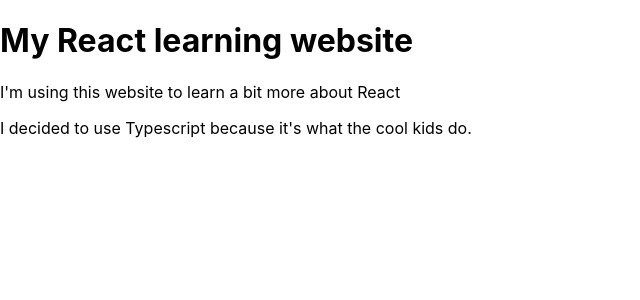
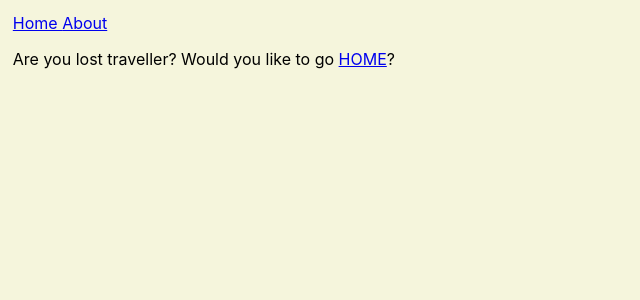
Before and after one commit to SamuelPimenta/SamuelPimenta.github.io, a React (Create React App) app: page / in a window 1280 px wide. Shown: the top 300 px of the page, without its empty margins (0-640 px from the left). Built offline with nearby package versions, Linux system fonts and the light colour scheme.

Commit message:
Adds home, about and not found pages

```diff
--- a/package.json
+++ b/package.json
@@ -1,7 +1,7 @@
 {
   "name": "my-app",
   "version": "0.1.0",
-  "homepage" : "https://SamuelPimenta.github.io/first-react-project",
+  "homepage": "https://SamuelPimenta.github.io/first-react-project",
   "private": true,
   "dependencies": {
     "@testing-library/jest-dom": "^5.16.5",
@@ -13,6 +13,7 @@
     "@types/react-dom": "^18.0.11",
     "react": "^18.2.0",
     "react-dom": "^18.2.0",
+    "react-router-dom": "^6.10.0",
     "react-scripts": "5.0.1",
     "typescript": "^4.9.5",
     "web-vitals": "^2.1.4"
--- a/src/App.tsx
+++ b/src/App.tsx
@@ -1,13 +1,18 @@
-import React from 'react';
-import Header from './Header';
-import SimpleParagraph from './SimpleParagraph';
+import TopBar from './components/bars/TopBar';
+import About from './pages/About';
+import Home from './pages/Home';
+import NotFound from './pages/NotFound';
+import { Route, Routes } from 'react-router-dom';
 
 function App() {
   return (
-    <div className="App">
-      <Header title='My React learning website'/>
-      <SimpleParagraph text="I'm using this website to learn a bit more about React"/>
-      <SimpleParagraph text="I decided to use Typescript because it's what the cool kids do."/>
+    <div className="app">
+      <TopBar/>
+      <Routes>
+        <Route path = "first-react-project/" element = {<Home/>}/>
+        <Route path = "first-react-project/about" element = {<About/>}/>
+        <Route path = "*" element = {<NotFound/>}/>
+      </Routes>
     </div>
   );
 }
--- /dev/null
+++ b/src/components/bars/TopBar.tsx
@@ -0,0 +1,12 @@
+import { NavLink } from "react-router-dom";
+
+const TopBar = () => {
+    return (
+        <div className="top-bar">
+            <NavLink to="first-react-project/">Home </NavLink>
+            <NavLink to="first-react-project/about">About</NavLink>
+        </div>
+    );
+  };
+
+  export default TopBar;
--- a/src/index.css
+++ b/src/index.css
@@ -1,13 +1,9 @@
 body {
-  margin: 0;
+  margin: 1%;
   font-family: -apple-system, BlinkMacSystemFont, 'Segoe UI', 'Roboto', 'Oxygen',
     'Ubuntu', 'Cantarell', 'Fira Sans', 'Droid Sans', 'Helvetica Neue',
     sans-serif;
   -webkit-font-smoothing: antialiased;
   -moz-osx-font-smoothing: grayscale;
+  background-color: beige;
 }
-
-code {
-  font-family: source-code-pro, Menlo, Monaco, Consolas, 'Courier New',
-    monospace;
-}
--- a/src/index.tsx
+++ b/src/index.tsx
@@ -3,13 +3,16 @@
 import './index.css';
 import App from './App';
 import reportWebVitals from './reportWebVitals';
+import { BrowserRouter } from 'react-router-dom';
 
 const root = ReactDOM.createRoot(
   document.getElementById('root') as HTMLElement
 );
 root.render(
   <React.StrictMode>
-    <App />
+    <BrowserRouter>
+      <App />
+    </BrowserRouter>
   </React.StrictMode>
 );
 
--- /dev/null
+++ b/src/pages/About.tsx
@@ -0,0 +1,13 @@
+import SimpleParagraph from '../components/text-components/SimpleParagraph';
+
+function About() {
+  return (
+    <div className="about">
+      <SimpleParagraph text="Hey there, I'm Samuel."/>
+      <SimpleParagraph text="I'm using this website to learn a bit more about React."/>
+      <SimpleParagraph text="I decided to use Typescript because it's what the cool kids do."/>
+    </div>
+  );
+}
+
+export default About;
--- /dev/null
+++ b/src/pages/Home.tsx
@@ -0,0 +1,13 @@
+import Header from '../components/text-components/Header';
+import SimpleParagraph from '../components/text-components/SimpleParagraph';
+
+function Home() {
+  return (
+    <div className="home">
+      <Header title='My React learning website'/>
+      <SimpleParagraph text="This is the homepage"/>
+    </div>
+  );
+}
+
+export default Home;
--- /dev/null
+++ b/src/pages/NotFound.tsx
@@ -0,0 +1,11 @@
+import { NavLink } from 'react-router-dom';
+
+function About() {
+  return (
+    <div className="not-found">
+      <p>Are you lost traveller? Would you like to go {<NavLink to="first-react-project/">HOME</NavLink>}?</p>
+    </div>
+  );
+}
+
+export default About;
```
Also changed, not shown: src/components/text-components/Header.tsx (renamed from src/Header.tsx), src/components/text-components/SimpleParagraph.tsx (renamed from src/SimpleParagraph.tsx), 1 other file (tests, documents, lock files or other folders).
